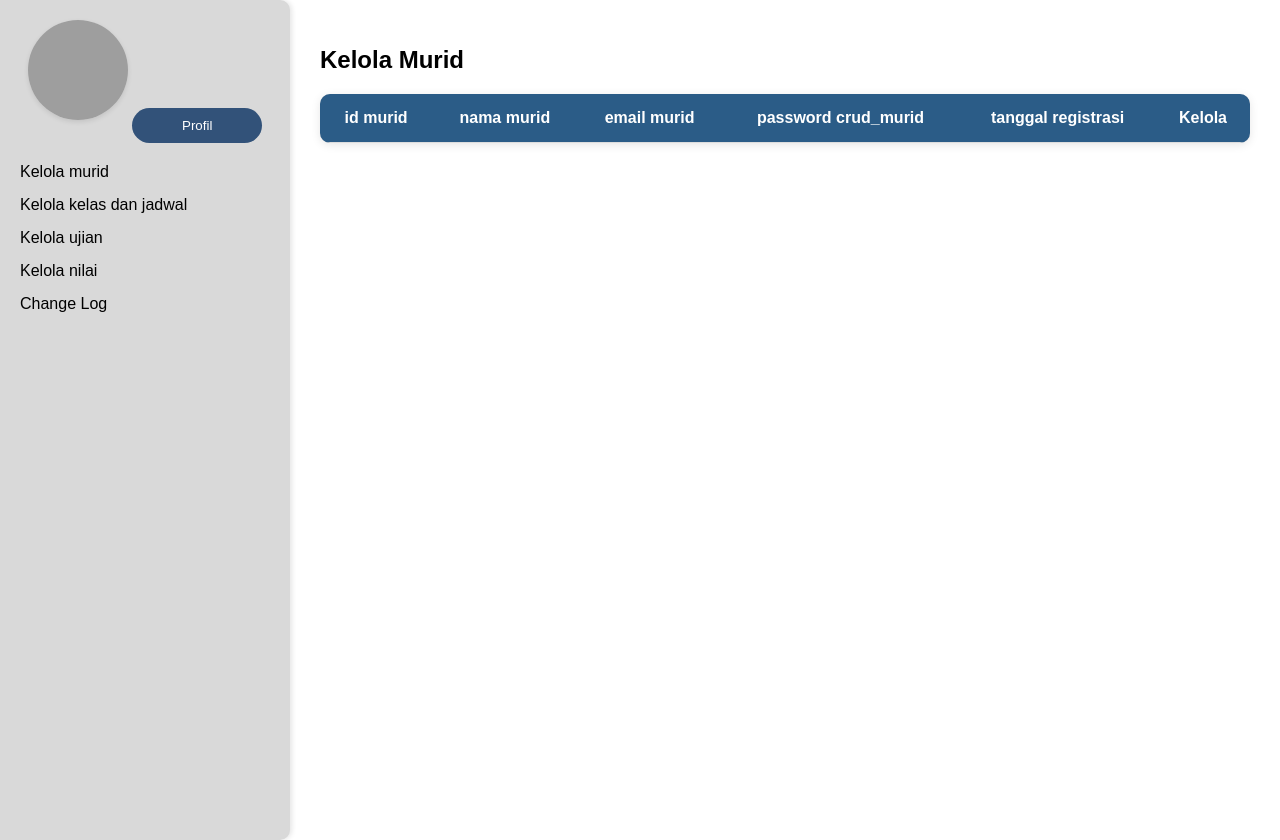
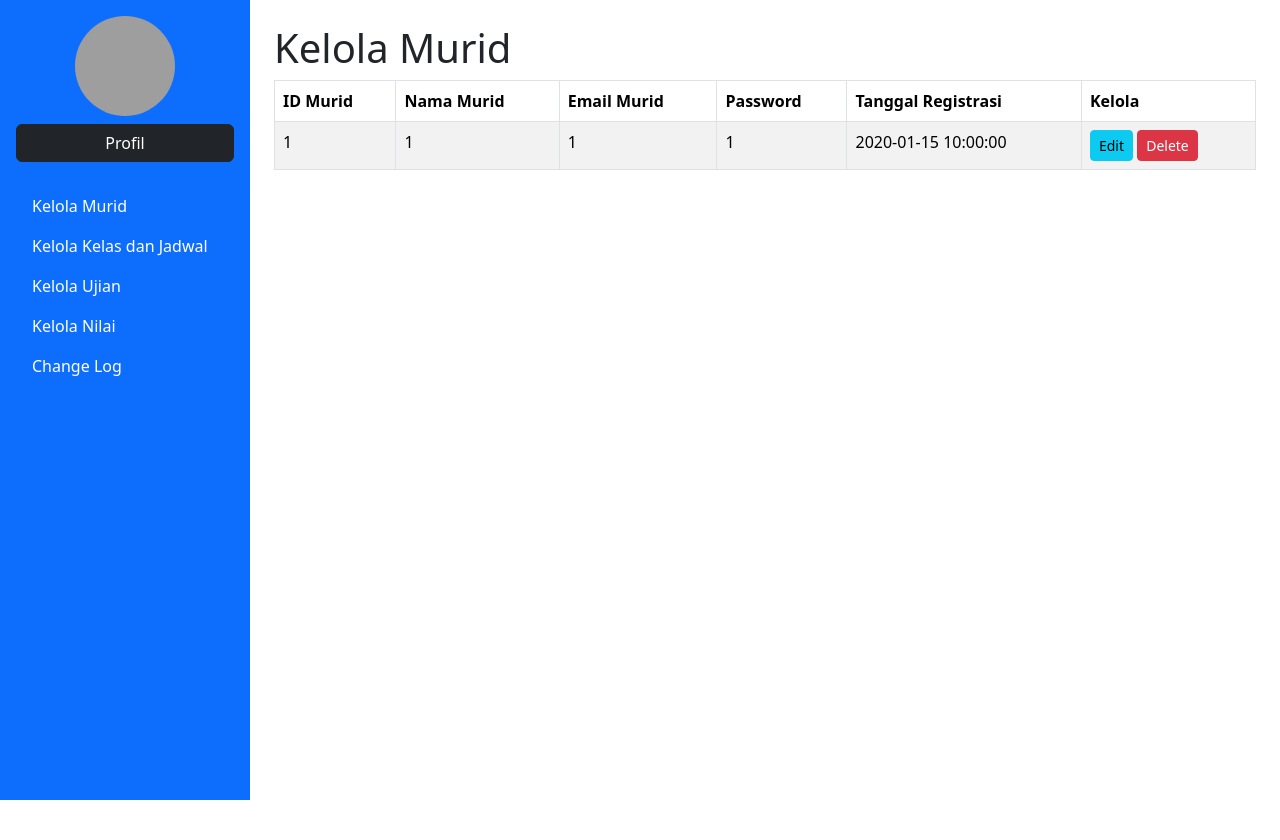
Before and after one commit to Dikayuann/Fp_pwl, a CodeIgniter app: page /database/index.php/crud_murid/index in a window 1280 px wide. After the commit the page ends 800 px from the top, so only its background shows below. Run offline with CodeIgniter, Linux system fonts and the light colour scheme; tables that the repository leaves empty or names only in its code hold one stand-in row (values such as "Sample post"); lists and menus that the app fills with data are empty; grey boxes are pictures that could not be loaded.

Commit message:
menambahkan model login dan crud murid

```diff
--- a/application/controllers/CRUD_murid.php
+++ b/application/controllers/CRUD_murid.php
@@ -1,9 +1,22 @@
 <?php
 defined('BASEPATH') OR exit('No direct script access allowed');
 
-class crud_murid extends CI_Controller {
+class Crud_murid extends CI_Controller {
+
+	public function __construct()
+	{
+		parent::__construct();
+		// Load the model for CRUD operations
+		$this->load->model('M_Crud_murid');
+	}
+
+	// Load the main page and display students
 	public function index()
 	{
-		$this->load->view('crud_murid');
+		// Get all students from the model
+		$data['students'] = $this->M_Crud_murid->get_all_students();
+
+		// Load the view with the student data
+		$this->load->view('crud_murid', $data);
 	}
 }
--- /dev/null
+++ b/application/models/M_Crud_murid.php
@@ -0,0 +1,46 @@
+<?php
+defined('BASEPATH') OR exit('No direct script access allowed');
+
+class M_Crud_murid extends CI_Model {
+
+	// Constructor to load the database
+	public function __construct()
+	{
+		parent::__construct();
+		// Load the database
+		$this->load->database();
+	}
+
+	// Fetch all student data
+	public function get_all_students()
+	{
+		$query = $this->db->get('murid'); // 'murid' is the table name
+		return $query->result();
+	}
+
+	// Fetch student by ID
+	public function get_student_by_id($id)
+	{
+		$query = $this->db->get_where('murid', array('id_murid' => $id));
+		return $query->row();
+	}
+
+	// Insert new student
+	public function insert_student($data)
+	{
+		return $this->db->insert('murid', $data);
+	}
+
+	// Update student data
+	public function update_student($id, $data)
+	{
+		$this->db->where('id_murid', $id);
+		return $this->db->update('murid', $data);
+	}
+
+	// Delete student by ID
+	public function delete_student($id)
+	{
+		return $this->db->delete('murid', array('id_murid' => $id));
+	}
+}
--- a/application/views/admin_login.php
+++ b/application/views/admin_login.php
@@ -79,7 +79,7 @@
     <img src="images/logo.png" alt="Logo Bimbelindo">
         <h1>Bimbelindo </h1>
         <p>Gunakan ID admin anda</p>
-        <form action="<?php echo site_url('login/authenticate'); ?>" method="post">
+        <form action="<?php echo site_url('Admin_login/authenticate'); ?>" method="post">
             <input type="text" name="username" placeholder="Username" required>
             <input type="password" name="password" placeholder="Password" required>
             <button type="submit">Login</button>
--- a/application/views/crud_murid.php
+++ b/application/views/crud_murid.php
@@ -1,155 +1,118 @@
 <!DOCTYPE html>
-<html lang="en">
+<html lang="id">
 
 <head>
 	<meta charset="UTF-8">
 	<meta name="viewport" content="width=device-width, initial-scale=1.0">
-    <title>Pembayaran</title>
+	<title>Kelola Murid</title>
+	<!-- Bootstrap CSS -->
+	<link href="https://cdn.jsdelivr.net/npm/bootstrap@5.3.0-alpha1/dist/css/bootstrap.min.css" rel="stylesheet">
 	<style>
-    * body {
-    font-family: Arial, sans-serif;
-    background-color: #FFFFFF;
+		/* Menghapus margin dan padding default pada body dan container */
+		body, .container-fluid {
 			margin: 0;
 			padding: 0;
 		}
 
-.container {
-    display: flex;
+		/* Sidebar adjustment */
+		.sidebar {
+			width: 250px;
+			height: 100vh;
+			padding: 0;
+			transition: all 0.3s ease; /* Menambahkan transisi pada sidebar */
 		}
 
-.sidebar {
-    width: 250px;
-    background-color: #D9D9D9;
-    color: #000000;
-    min-height: 100vh;
-    padding: 20px;
-    border-top-right-radius: 10px;
-    border-bottom-right-radius: 10px;
-    box-shadow: 2px 0 5px rgba(0, 0, 0, 0.1);
+		/* Hover effect for sidebar */
+		.sidebar:hover {
+			background-color: #0069d9; /* Mengubah warna background saat hover */
 		}
 
-.profile {
-    text-align: center;
-    margin-bottom: 20px;
+		/* Konten utama adjustment */
+		.content {
+			flex-grow: 1;
+			padding: 20px;
 		}
 
-.profile img {
-    width: 100px;
-    height: 100px;
-    border-radius: 50%;
-    margin-bottom: 10px;
-    box-shadow: 0 2px 5px rgba(0, 0, 0, 0.1);
+		/* Hover effect pada link di sidebar */
+		.nav-link:hover {
+			background-color: #0056b3; /* Mengubah background saat hover */
+			color: #ffffff; /* Mengubah warna teks saat hover */
 		}
 
-.profile-btn {
-    background-color: #325279;
-    color: #fff;
-    border: none;
-    padding: 10px 50px;
-    cursor: pointer;
-    border-radius: 30px;
-    transition: background-color 0.3s;
+		/* Hover effect pada tombol di sidebar */
+		.btn:hover {
+			background-color: #444; /* Mengubah background tombol saat hover */
 		}
 
-.profile-btn:hover {
-    background-color: #3a6a98;
-}
-
-.menu {
-    list-style: none;
-    padding: 0;
-}
-
-.menu li {
-    margin-bottom: 15px;
-}
-
-.menu a {
-    text-decoration: none;
-    color: #000000;
-    font-size: 16px;
-    transition: color 0.3s;
-}
-
-.menu a:hover {
-    color: #d0e7ff;
-}
-
-.content {
-    flex: 1;
-    padding: 30px;
-}
-
-.content h1 {
-    font-size: 24px;
-    margin-bottom: 20px;
-    color: #000000;
-}
-
-table {
-    width: 100%;
-    border-collapse: collapse;
-    background-color: #D9D9D9;
-    border-radius: 10px;
-    overflow: hidden;
-    box-shadow: 0 2px 10px rgba(0, 0, 0, 0.1);
-}
-
-table th,
-table td {
-    padding: 15px;
-    text-align: left;
-    border-bottom: 1px solid #ddd;
-}
-
-table th {
-    background-color: #2b5c87;
-    color: #fff;
-    text-align: center;
-}
-
-table tbody tr:nth-child(even) {
-    background-color: #f9f9f9;
-}
-
-table tbody tr:hover {
-    background-color: #f1f1f1;
+		/* Hover effect pada baris tabel */
+		.table tbody tr:hover {
+			background-color: #f1f1f1; /* Mengubah warna latar belakang baris tabel saat hover */
 		}
 	</style>
 </head>
 
 <body>
-    <div class="container">
-        <div class="sidebar">
-            <div class="profile">
-                <img src="<?php echo base_url('assets/images/profile.jpg'); ?>" alt="Profile Picture">
-                <button class="profile-btn">Profil</button>
+<div class="container-fluid d-flex">
+	<!-- Sidebar -->
+	<div class="sidebar bg-primary text-white p-3">
+		<div class="profile text-center mb-4">
+			<img src="<?php echo base_url('assets/images/profile.jpg'); ?>" alt="Profile Picture" class="rounded-circle mb-2" style="width: 100px; height: 100px;">
+			<button class="btn btn-dark w-100">Profil</button>
 		</div>
-            <ul class="menu">
-                <li><a href="#">Kelola murid</a></li>
-                <li><a href="#">Kelola kelas dan jadwal</a></li>
-                <li><a href="#">Kelola ujian</a></li>
-                <li><a href="#">Kelola nilai </a></li>
-                <li><a href="#">Change Log</a></li>
+		<ul class="nav flex-column">
+			<li class="nav-item">
+				<a class="nav-link text-white" href="#">Kelola Murid</a>
+			</li>
+			<li class="nav-item">
+				<a class="nav-link text-white" href="#">Kelola Kelas dan Jadwal</a>
+			</li>
+			<li class="nav-item">
+				<a class="nav-link text-white" href="#">Kelola Ujian</a>
+			</li>
+			<li class="nav-item">
+				<a class="nav-link text-white" href="#">Kelola Nilai</a>
+			</li>
+			<li class="nav-item">
+				<a class="nav-link text-white" href="#">Change Log</a>
+			</li>
 		</ul>
 	</div>
-        <div class="content">
+
+	<!-- Main Content -->
+	<div class="content flex-grow-1 p-4">
 		<h1>Kelola Murid</h1>
-            <table>
+		<table class="table table-bordered table-striped">
 			<thead>
 			<tr>
-                        <th>id murid</th>
-                        <th>nama murid</th>
-                        <th>email murid</th>
-                        <th>password crud_murid</th>
-                        <th>tanggal registrasi</th>
+				<th>ID Murid</th>
+				<th>Nama Murid</th>
+				<th>Email Murid</th>
+				<th>Password</th>
+				<th>Tanggal Registrasi</th>
 				<th>Kelola</th>
+			</tr>
 			</thead>
 			<tbody>
-                    <!-- Data akan diisi dari controller -->
+			<?php foreach ($students as $student): ?>
+				<tr>
+					<td><?php echo $student->id_murid; ?></td>
+					<td><?php echo $student->nama_murid; ?></td>
+					<td><?php echo $student->email_murid; ?></td>
+					<td><?php echo $student->password_murid; ?></td>
+					<td><?php echo $student->tanggal_registrasi; ?></td>
+					<td>
+						<a href="#" class="btn btn-info btn-sm">Edit</a>
+						<a href="#" class="btn btn-danger btn-sm">Delete</a>
+					</td>
+				</tr>
+			<?php endforeach; ?>
 			</tbody>
 		</table>
 	</div>
 </div>
+
+<!-- Bootstrap JS -->
+<script src="https://cdn.jsdelivr.net/npm/bootstrap@5.3.0-alpha1/dist/js/bootstrap.bundle.min.js"></script>
 </body>
+
 </html>
```
Also changed, not shown: application/controllers/Admin_login.php (+36 -1 lines), application/controllers/Login.php (+40 -3 lines), application/models/Login_model.php (added, +49 -0 lines), application/views/login.php (+9 -6 lines). Lines whose indentation alone changed are shown as unchanged.
